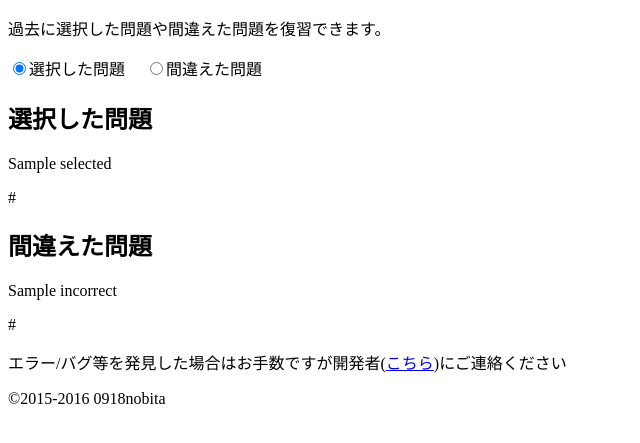
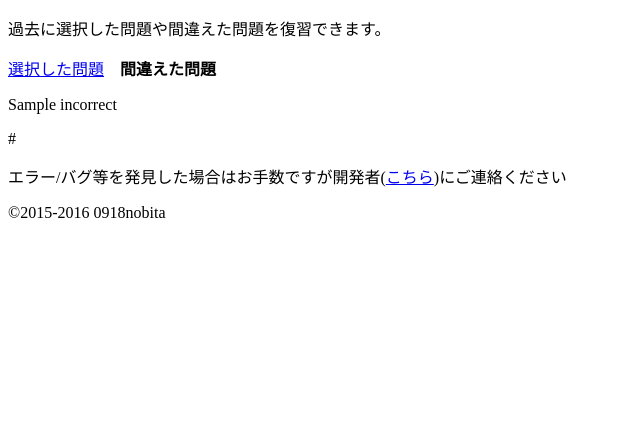
Before and after one commit to 0918nobita/eitango_pretest, a PHP site: template views/templates/review.html.twig in a window 1280 px wide. Shown: the part 32-475 px from the top of the page, without its empty margins (0-640 px from the left). Run offline with PHP 8.4, Linux system fonts and the light colour scheme; the template is opened without the code that fills it: most values are stand-ins (such as "Sample title", 1, 10 or a date in 2020); a stand-in replaces the project's code that opens the database connection; some libraries are stand-ins or nearby versions.

Commit message:
Enable users to switch contents they review in ReviewView

```diff
--- a/views/templates/review.html.twig
+++ b/views/templates/review.html.twig
@@ -1,18 +1,19 @@
 <div id="header"><a href="./" style="text-decoration: none;color:white;">戻る</a>　復習</div>
 <div id="main">
     <p>過去に選択した問題や間違えた問題を復習できます。</p>
-    <input type="radio" name="mode" value="selected" checked>選択した問題
-    <input type="radio" name="mode" value="incorrect">間違えた問題
-    <h2>選択した問題</h2>
+    {% if mode == "selected" %}
+        <p><strong>選択した問題</strong>　<a href="./?controller=review&mode=incorrect">間違えた問題</a></p>
         {% for problem in selected %}
             <p>{{ problem }}</p>
         {% endfor %}
         {{ page_link_selected|raw }}
-    <h2>間違えた問題</h2>
+    {% else %}
+        <p><a href="./?controller=review&mode=selected">選択した問題</a>　<strong>間違えた問題</strong></p>
         {% for problem in incorrect %}
             <p>{{ problem }}</p>
         {% endfor %}
         {{ page_link_incorrect|raw }}
+    {% endif %}
     <p>エラー/バグ等を発見した場合はお手数ですが開発者(<a href="mailto:nobita.0918&#64;gmail.com">こちら</a>)にご連絡ください</p>
     &copy;2015-2016 0918nobita
 </div>
```
Also changed, not shown: controllers/ReviewController.php (+12 -5 lines). Lines whose indentation alone changed are shown as unchanged.
